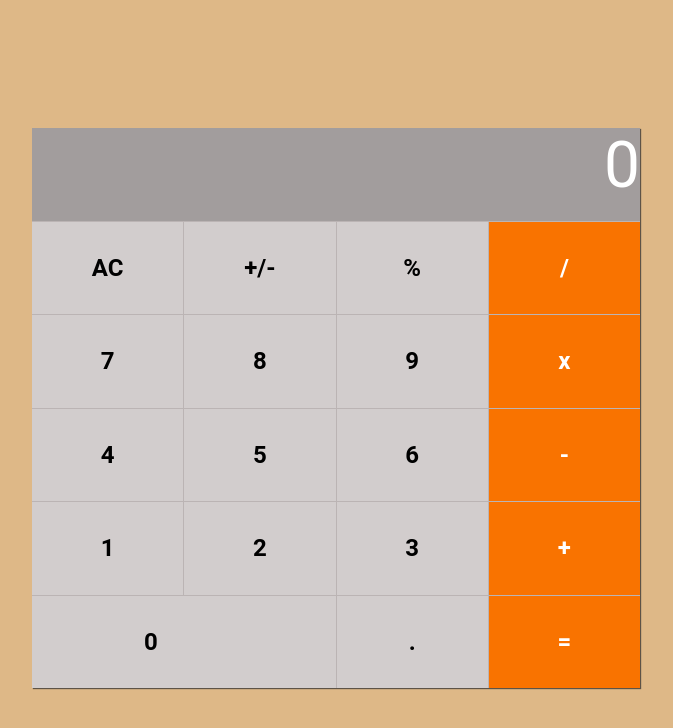
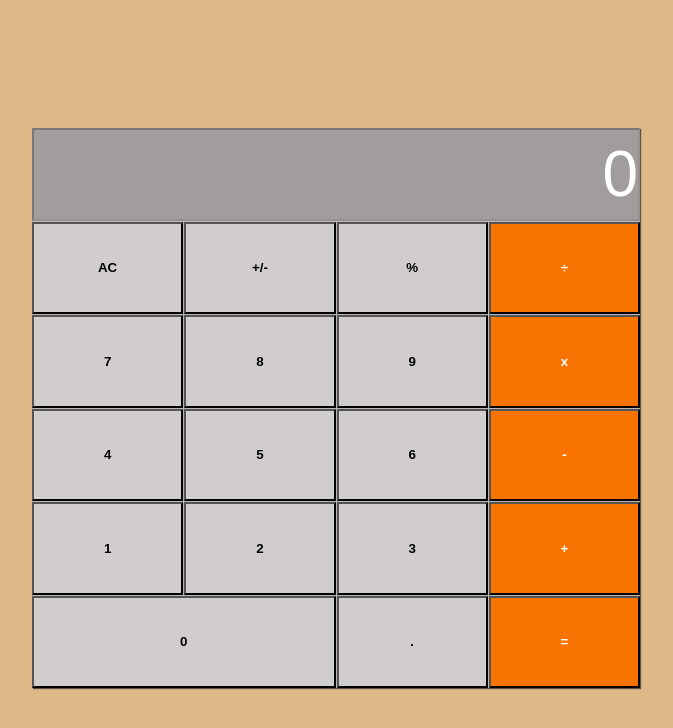
Before and after one commit to lilyfrancis/MathMagicians, a React (Create React App) app: page / in a window 1280 px wide. Shown: the top 728 px of the page, without its empty margins (304-977 px from the left). Built offline with nearby package versions, Linux system fonts and the light colour scheme.

Commit message:
Add logic for calculator component

```diff
--- a/src/App.js
+++ b/src/App.js
@@ -3,6 +3,10 @@ import React from 'react';
 import Calculator from './components/Calculator';
 
 class App extends React.Component {
+  constructor(props) {
+    super(props);
+    this.state = {};
+  }
   render() {
     return (
       <div>
--- a/src/components/Calculator.js
+++ b/src/components/Calculator.js
@@ -1,48 +1,150 @@
-/* eslint-disable no-useless-constructor */
-/* eslint-disable arrow-body-style */
-/* eslint-disable react/prefer-stateless-function */
-/* eslint-disable-next-line */
-
 import React from 'react';
-
-const ComponentsOfCalculator = () => {
-  return (
-    <div className="container">
-      <div className="wrapper">
-        <div className="screen">0</div>
-        <div className="btn light-gray">AC</div>
-        <div className="btn light-gray">+/-</div>
-        <div className="btn light-gray">%</div>
-        <div className="btn orange">/</div>
-        <div className="btn light-gray">7</div>
-        <div className="btn light-gray">8</div>
-        <div className="btn light-gray">9</div>
-        <div className="btn orange">x</div>
-        <div className="btn light-gray">4</div>
-        <div className="btn light-gray">5</div>
-        <div className="btn light-gray">6</div>
-        <div className="btn orange">-</div>
-        <div className="btn light-gray">1</div>
-        <div className="btn light-gray">2</div>
-        <div className="btn light-gray">3</div>
-        <div className="btn orange">+</div>
-        <div className="btn zero light-gray">0</div>
-        <div className="btn light-gray">.</div>
-        <div className="btn orange">=</div>
-      </div>
-    </div>
-  );
-};
+import calculate from '../logic/calculate';
 
 class Calculator extends React.Component {
   constructor(props) {
     super(props);
+    this.state = {
+      total: 0,
+      operation: '',
+      next: '',
+    };
   }
 
+  handleClick = (event) => {
+    this.setState((object) => calculate(object, event.target.value));
+  };
+
   render() {
+    const { total, operation, next } = this.state;
     return (
-      <div className="frame">
-        <ComponentsOfCalculator />
+      <div className="container">
+        <div className="wrapper">
+          <input
+            type="text"
+            className="calculator__output calculator__padding screen"
+            value={` ${
+              total || operation || next
+                ? `${total || ''} ${operation || ''} ${next || ''}`
+                : '0'
+            }`}
+            disabled
+          />
+          <input
+            value="AC"
+            type="button"
+            className="calculator__key calculator__padding btn light-gray"
+            onClick={this.handleClick}
+          />
+          <input
+            value="+/-"
+            type="button"
+            className="calculator__key calculator__key--operator calculator__padding btn light-gray"
+            onClick={this.handleClick}
+          />
+          <input
+            value="%"
+            type="button"
+            className="btn light-gray calculator__key calculator__key--operator calculator__padding"
+            onClick={this.handleClick}
+          />
+          <input
+            value="÷"
+            type="button"
+            className="btn orange calculator__key calculator__key--operator calculator__padding"
+            onClick={this.handleClick}
+          />
+          <input
+            value="7"
+            type="button"
+            className="btn light-gray calculator__key calculator__padding"
+            onClick={this.handleClick}
+          />
+          <input
+            value="8"
+            type="button"
+            className="btn light-gray calculator__key calculator__padding"
+            onClick={this.handleClick}
+          />
+          <input
+            value="9"
+            type="button"
+            className="btn light-gray calculator__key calculator__padding"
+            onClick={this.handleClick}
+          />
+          <input
+            value="x"
+            type="button"
+            className="btn orange calculator__key calculator__key--operator calculator__padding"
+            onClick={this.handleClick}
+          />
+          <input
+            value="4"
+            type="button"
+            className="btn light-gray calculator__key calculator__padding"
+            onClick={this.handleClick}
+          />
+          <input
+            value="5"
+            type="button"
+            className="btn light-gray calculator__key calculator__padding"
+            onClick={this.handleClick}
+          />
+          <input
+            value="6"
+            type="button"
+            className="btn light-gray calculator__key calculator__padding"
+            onClick={this.handleClick}
+          />
+          <input
+            value="-"
+            type="button"
+            className="btn orange calculator__key calculator__key--operator calculator__padding"
+            onClick={this.handleClick}
+          />
+          <input
+            value="1"
+            type="button"
+            className="btn light-gray calculator__key calculator__padding"
+            onClick={this.handleClick}
+          />
+          <input
+            value="2"
+            type="button"
+            className="btn light-gray calculator__key calculator__padding"
+            onClick={this.handleClick}
+          />
+          <input
+            type="button"
+            className="btn light-gray calculator__key calculator__padding"
+            value="3"
+            onClick={this.handleClick}
+          />
+          <input
+            className="btn orange calculator__key calculator__key--operator calculator__padding"
+            value="+"
+            type="button"
+            onClick={this.handleClick}
+          />
+          <input
+            value="0"
+            type="button"
+            className="btn zero light-gray calculator__key calculator__key--zero calculator__padding"
+            onClick={this.handleClick}
+          />
+          <input
+            value="."
+            type="button"
+            className="btn light-gray calculator__key calculator__padding"
+            onClick={this.handleClick}
+          />
+          <input
+            value="="
+            type="button"
+            className="btn orange calculator__key calculator__key--operator calculator__padding"
+            onClick={this.handleClick}
+          />
+        </div>
       </div>
     );
   }
--- a/src/index.css
+++ b/src/index.css
@@ -83,5 +83,4 @@ body {
   border-radius: 0;
   place-content: unset;
   align-items: center;
-  padding-left: 7rem;
 }
--- /dev/null
+++ b/src/logic/calculate.js
@@ -0,0 +1,129 @@
+import operate from './operates';
+
+function isNumber(item) {
+  return !!item.match(/[0-9]+/);
+}
+
+/**
+ * Given a button name and a calculator data object, return an updated
+ * calculator data object.
+ *
+ * Calculator data object contains:
+ *   total:s      the running total
+ *   next:String       the next number to be operated on with the total
+ *   operation:String  +, -, etc.
+ */
+export default function calculate(obj, buttonName) {
+  if (buttonName === 'AC') {
+    return {
+      total: null,
+      next: null,
+      operation: null,
+    };
+  }
+
+  if (isNumber(buttonName)) {
+    if (buttonName === '0' && obj.next === '0') {
+      return {};
+    }
+    // If there is an operation, update next
+    if (obj.operation) {
+      if (obj.next) {
+        return { ...obj, next: obj.next + buttonName };
+      }
+      return { ...obj, next: buttonName };
+    }
+    // If there is no operation, update next and clear the value
+    if (obj.next) {
+      return {
+        next: obj.next + buttonName,
+        total: null,
+      };
+    }
+    return {
+      next: buttonName,
+      total: null,
+    };
+  }
+
+  if (buttonName === '.') {
+    if (obj.next) {
+      if (obj.next.includes('.')) {
+        return { ...obj };
+      }
+      return { ...obj, next: `${obj.next}.` };
+    }
+    if (obj.operation) {
+      return { next: '0.' };
+    }
+    if (obj.total) {
+      if (obj.total.includes('.')) {
+        return {};
+      }
+      return { total: `${obj.total}.` };
+    }
+    return { total: '0.' };
+  }
+
+  if (buttonName === '=') {
+    if (obj.next && obj.operation) {
+      return {
+        total: operate(obj.total, obj.next, obj.operation),
+        next: null,
+        operation: null,
+      };
+    }
+    // '=' with no operation, nothing to do
+    return {};
+  }
+
+  if (buttonName === '+/-') {
+    if (obj.next) {
+      return { ...obj, next: (-1 * parseFloat(obj.next)).toString() };
+    }
+    if (obj.total) {
+      return { ...obj, total: (-1 * parseFloat(obj.total)).toString() };
+    }
+    return {};
+  }
+
+  // Button must be an operation
+
+  // When the user presses an operation button without having entered
+  // a number first, do nothing.
+  // if (!obj.next && !obj.total) {
+  //   return {};
+  // }
+
+  // User pressed an operation after pressing '='
+  if (!obj.next && obj.total && !obj.operation) {
+    return { ...obj, operation: buttonName };
+  }
+
+  // User pressed an operation button and there is an existing operation
+  if (obj.operation) {
+    if (obj.total && !obj.next) {
+      return { ...obj, operation: buttonName };
+    }
+
+    return {
+      total: operate(obj.total, obj.next, obj.operation),
+      next: null,
+      operation: buttonName,
+    };
+  }
+
+  // no operation yet, but the user typed one
+
+  // The user hasn't typed a number yet, just save the operation
+  if (!obj.next) {
+    return { operation: buttonName };
+  }
+
+  // save the operation and shift 'next' into 'total'
+  return {
+    total: obj.next,
+    next: null,
+    operation: buttonName,
+  };
+}
--- /dev/null
+++ b/src/logic/operates.js
@@ -0,0 +1,27 @@
+// eslint-disable-next-line import/no-extraneous-dependencies
+import Big from 'big.js';
+
+export default function operate(numberOne, numberTwo, operation) {
+  const one = Big(numberOne);
+  const two = Big(numberTwo);
+  if (operation === '+') {
+    return one.plus(two).toString();
+  }
+  if (operation === '-') {
+    return one.minus(two).toString();
+  }
+  if (operation === 'x') {
+    return one.times(two).toString();
+  }
+  if (operation === '÷') {
+    try {
+      return one.div(two).toString();
+    } catch (err) {
+      return "Can't divide by 0.";
+    }
+  }
+  if (operation === '%') {
+    return one.mod(two).toString();
+  }
+  throw Error(`Unknown operation '${operation}'`);
+}
```
Also changed, not shown: images/calc.png (added).
